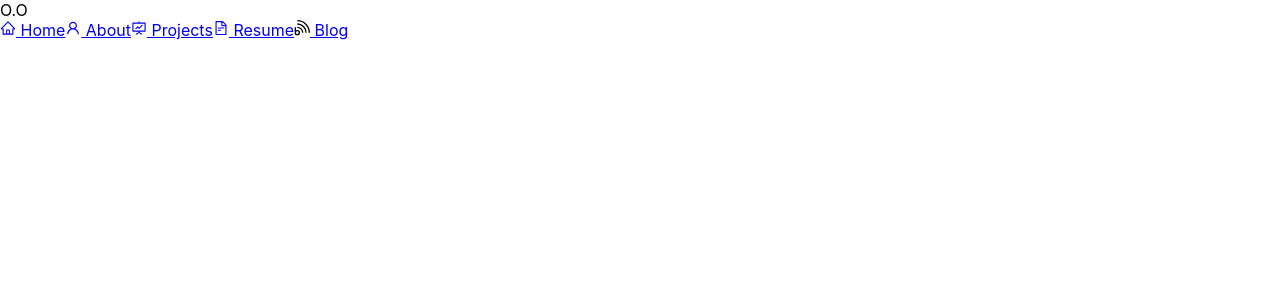
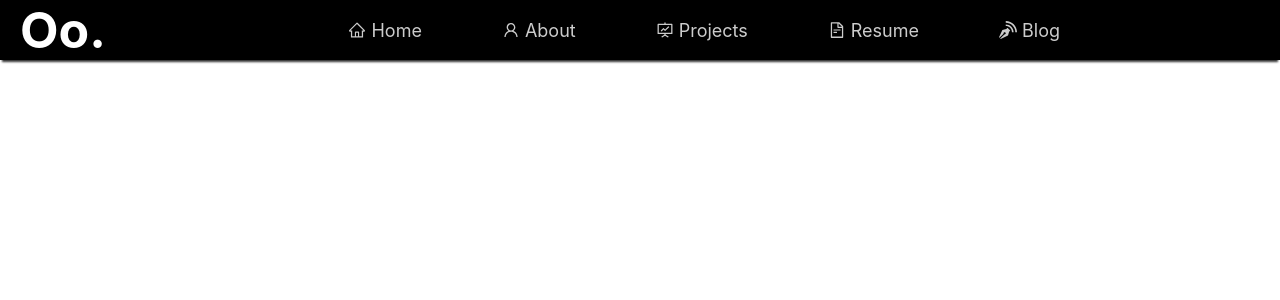
Before and after one commit to oladimejitaiwoodusote/Portfolio-Project, a React (Create React App) app in the folder portfolio-project/: page / in a window 1280 px wide. Shown: the top 300 px of the page. Built offline with nearby package versions, Linux system fonts and the light colour scheme.

Commit message:
navbar v2

```diff
--- a/portfolio-project/src/components/Navbar.css
+++ b/portfolio-project/src/components/Navbar.css
@@ -0,0 +1,39 @@
+.navbar_wrapper {
+    width: 100%;
+    background-color: #000; /* Black background */
+    box-shadow: 0px 4px 2px -2px #333; /* Dark gray shadow for a subtle 3D effect */
+  }
+
+  .navbar {
+    display: flex;
+    justify-content: space-between;
+    align-items: center;
+    padding: 0 20px;
+  }
+
+  .navbar-logo_wrapper .navabar-logo {
+    font-size: 50px;
+    font-weight: bold;
+    color: #fff; /* White logo for contrast against black background */
+  }
+
+  .navbar_icons {
+    display: flex;
+    gap: 80px;
+    padding-right: 200px;
+  }
+
+  .navbar_link {
+    text-decoration: none;
+    color: #ccc; /* Light gray for normal link state */
+    font-size: 18px;
+    display: flex;
+    align-items: center;
+    gap: 5px;
+    transition: color 0.3s ease;
+  }
+
+  .navbar_link:hover,
+  .active-link {
+    color: #fff; /* White for hovered and active link state */
+  }
--- a/portfolio-project/src/components/Navbar.js
+++ b/portfolio-project/src/components/Navbar.js
@@ -1,14 +1,14 @@
 import {NavLink} from 'react-router-dom'
 import './Navbar.css'
 import {AiOutlineHome, AiOutlineUser, AiOutlineFundProjectionScreen, AiOutlineFileText} from 'react-icons/ai'
-import {GrBlog} from 'react-icons/gr'
+import {ImBlog} from 'react-icons/im'
 
 function Navbar() {
   return (
     <div className="navbar_wrapper">
       <nav className='navbar'>
          <div className="navbar-logo_wrapper">
-            <span className='navabar-logo'>O.O</span>
+            <span className='navabar-logo'>Oo.</span>
          </div>
          <div className="navbar_icons">
             <NavLink className="navbar_link" to="/main_feed" activeClassName="active-link">
@@ -23,8 +23,8 @@ function Navbar() {
             <NavLink className="navbar_link" to="/resume" activeClassName="active-link">
                 <AiOutlineFileText/> Resume
             </NavLink>
-            <NavLink>
-                <GrBlog/> Blog
+            <NavLink className="navbar_link" to="/blog" activeClassName="active-link">
+                <ImBlog/> Blog
             </NavLink>
          </div>
       </nav>
```
